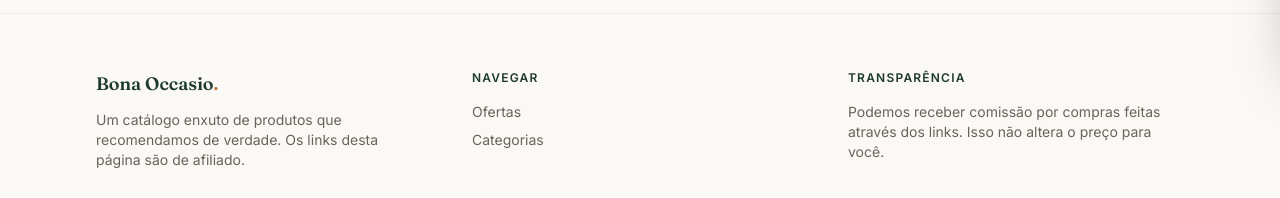
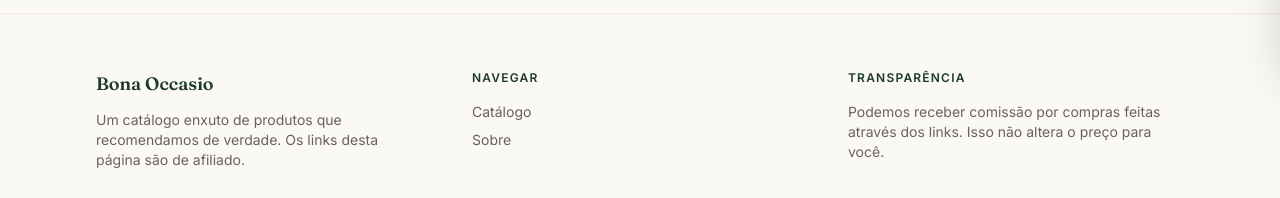
Before and after one commit to gustavofirmino0511-arch/Bona-Occasio, a React (Vite) app: page /sobre in a window 1280 px wide. Shown: the part 736-934 px from the top of the page. Built offline with nearby package versions, Linux system fonts and the light colour scheme.

Commit message:
Remove period from footer logo and update links

```diff
--- a/src/components/Footer.tsx
+++ b/src/components/Footer.tsx
@@ -3,8 +3,9 @@ export function Footer() {
     <footer id="sobre" className="mt-24 border-t border-sand">
       <div className="mx-auto grid max-w-6xl gap-10 px-5 py-14 sm:grid-cols-3 sm:px-8">
         <div>
+          {/* Logo sem o ponto final */}
           <p className="font-display text-lg font-semibold text-forest">
-            Bona Occasio<span className="text-copper">.</span>
+            Bona Occasio
           </p>
           <p className="mt-3 max-w-xs text-sm text-stone">
             Um catálogo enxuto de produtos que recomendamos de verdade. Os
@@ -18,13 +19,13 @@ export function Footer() {
           </p>
           <ul className="mt-4 space-y-2 text-sm text-stone">
             <li>
-              <a href="#ofertas" className="hover:text-copper">
-                Ofertas
+              <a href="/catalogo" className="hover:text-copper">
+                Catálogo
               </a>
             </li>
             <li>
-              <a href="#categorias" className="hover:text-copper">
-                Categorias
+              <a href="/sobre" className="hover:text-copper">
+                Sobre
               </a>
             </li>
           </ul>
```
